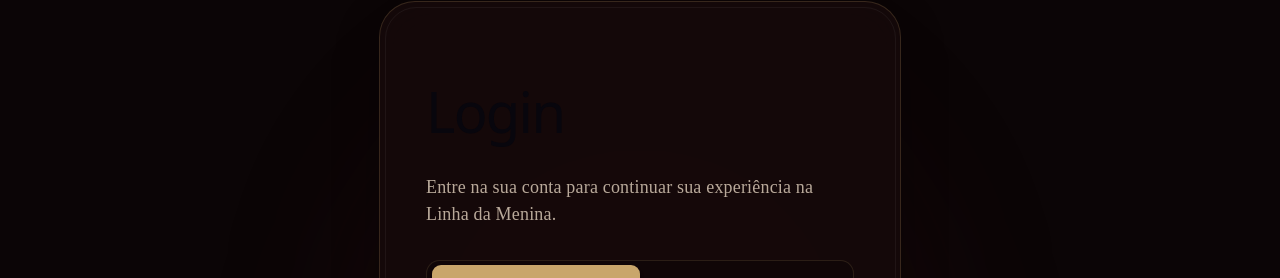
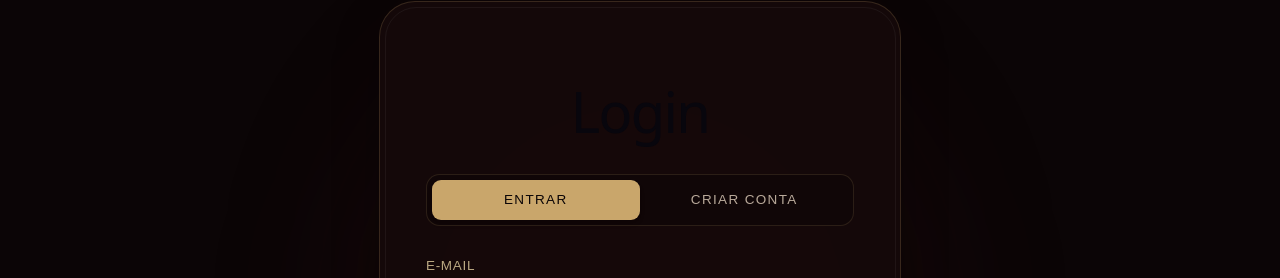
Before and after one commit to LucaRenaultLamas/Linhas-Da-Menina, a React (Vite) app in the folder LinhasDaMenina/: page /login in a window 1280 px wide. Shown: the part 144-422 px from the top of the page. Built offline with nearby package versions, Linux system fonts and the light colour scheme.

Commit message:
style: centraliza titulo do acesso

```diff
--- a/LinhasDaMenina/src/components/ui/modern-stunning-sign-in.tsx
+++ b/LinhasDaMenina/src/components/ui/modern-stunning-sign-in.tsx
@@ -33,8 +33,7 @@
     <div className="pointer-events-none absolute left-1/2 top-1/2 h-[32rem] w-[32rem] -translate-x-1/2 -translate-y-1/2 rounded-full bg-vinho/35 blur-3xl" />
     <section className="relative z-10 w-full max-w-[29rem] rounded-[2rem] border border-ouro/20 bg-[#16090b]/90 p-1 shadow-2xl shadow-black/50 backdrop-blur-xl">
       <div className="rounded-[1.75rem] border border-white/5 px-6 py-7 sm:px-9 sm:py-9">
-        <h1 className="font-titulo text-4xl font-semibold text-creme">{register && personalData ? 'Seus dados pessoais' : register ? 'Registrar' : 'Login'}</h1>
-        <div className="mt-3 text-base text-bege">{register && personalData ? 'Complete seus dados pessoais para finalizar seu cadastro.' : register ? 'Crie sua conta para acompanhar pedidos e receber novidades.' : 'Entre na sua conta para continuar sua experiência na Linha da Menina.'}</div>
+        <h1 className="text-center font-titulo text-4xl font-semibold text-creme">{register && personalData ? 'Seus dados pessoais' : register ? 'Registrar' : 'Login'}</h1>
         <div className="mt-7 grid grid-cols-2 rounded-xl border border-ouro/15 bg-black/20 p-1" role="tablist" aria-label="Acesso à conta">
           <button type="button" role="tab" aria-selected={!register} onClick={() => changeMode(false)} className={`rounded-lg px-3 py-2.5 font-label text-xs uppercase tracking-widest transition ${!register ? 'bg-ouro text-preto shadow-md' : 'text-bege hover:text-creme'}`}>Entrar</button>
           <button type="button" role="tab" aria-selected={register} onClick={() => changeMode(true)} className={`rounded-lg px-3 py-2.5 font-label text-xs uppercase tracking-widest transition ${register ? 'bg-ouro text-preto shadow-md' : 'text-bege hover:text-creme'}`}>Criar conta</button>
```
